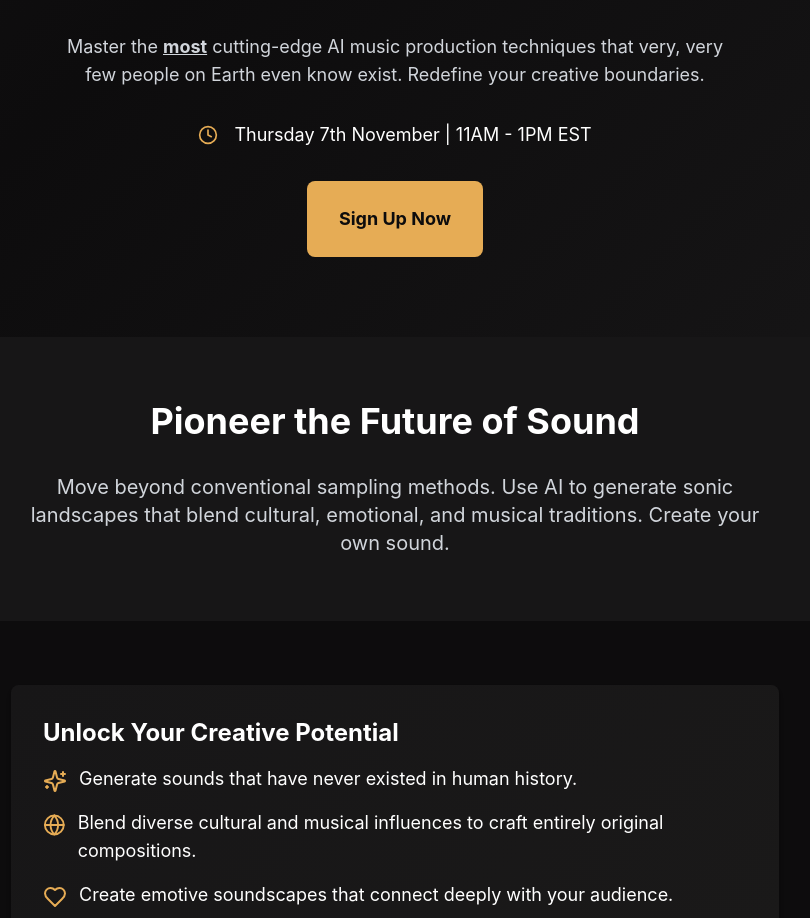
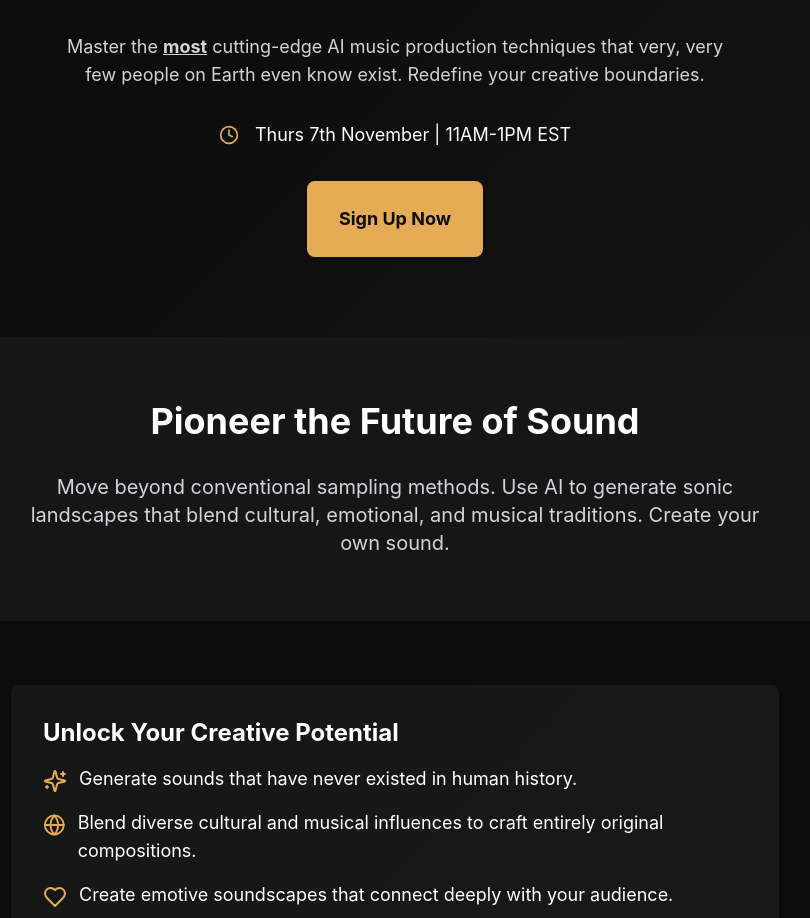
Before and after one commit to glittercowboy/ai-masterclass, a React (Create React App) app: page / in a window 1280 px wide. Shown: the part 803-1721 px from the top of the page, without its empty margins (245-1055 px from the left). Built offline with nearby package versions, Linux system fonts and the light colour scheme.

Commit message:
Date spacing

```diff
--- a/src/App.js
+++ b/src/App.js
@@ -117,7 +117,7 @@ export default function MasterclassLanding() {
             </p>
             <div className="flex items-center justify-center gap-4 mb-8">
               <Clock className="w-5 h-5" style={{ color: '#E6AC55' }} />
-              <span className="text-lg">Thursday 7th November | 11AM - 1PM EST </span>
+              <span className="text-lg">Thurs 7th November | 11AM-1PM EST </span>
             </div>
             <a href="https://www.tachesteaches.courses/offers/Diu98a77" target="_blank" rel="noopener noreferrer">
               <Button
```
